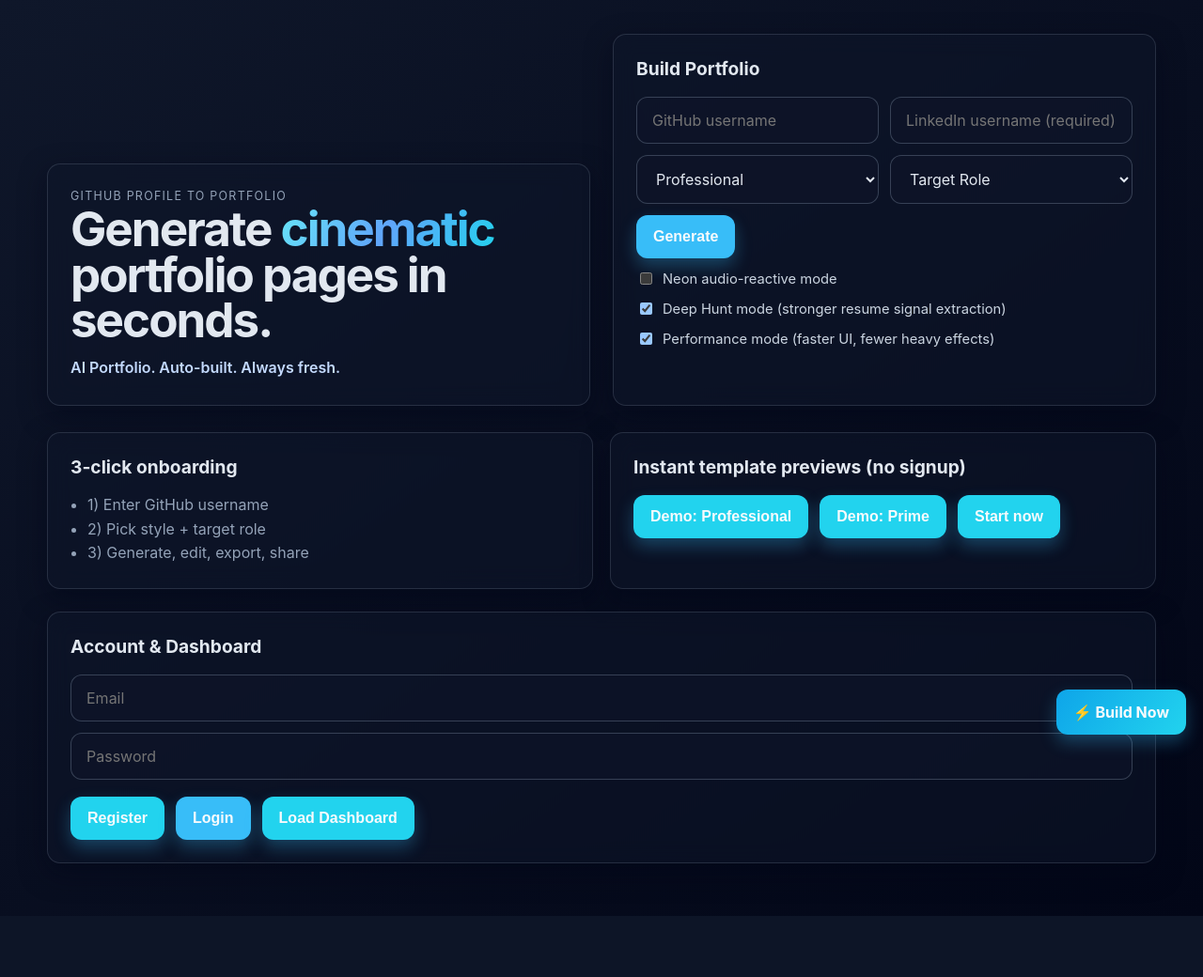
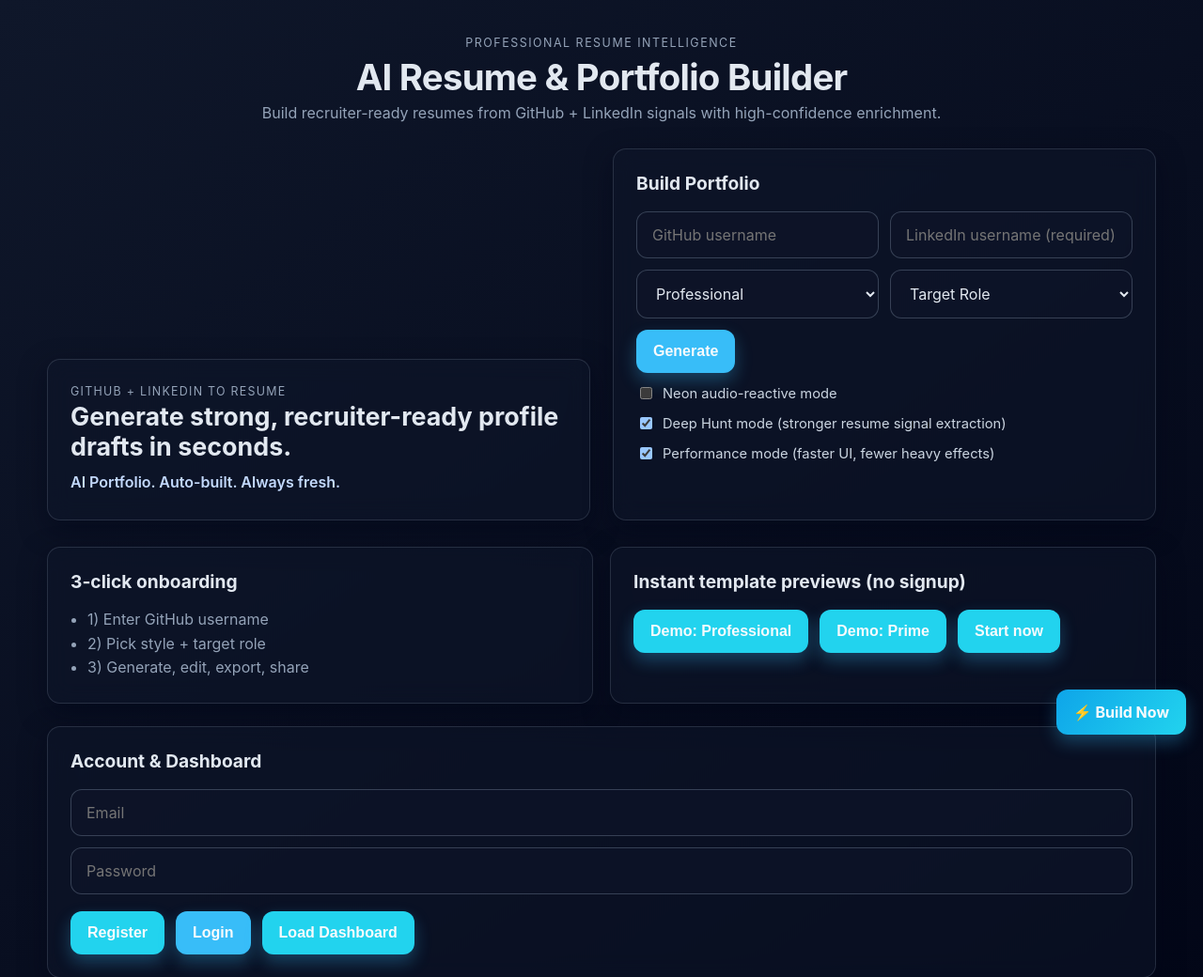
Before and after one commit to bhedanikhilkumar-code/AutoPortfolio-Builder, a FastAPI app: page / in a window 1280 px wide. Shown: the top 1040 px of the page at 94% size. Before the commit the page ends 975 px from the top, so only its background shows below. Run offline with FastAPI, Linux system fonts and the light colour scheme.

Commit message:
feat: linkedin validation, unlimited generation, and centered professional header

```diff
--- a/app/main.py
+++ b/app/main.py
@@ -199,6 +199,10 @@ def create_app() -> FastAPI:
         github_payload = await github_service.fetch_profile(payload.username)
         try:
             linkedin_payload = await linkedin_service.fetch_public_profile(payload.linkedin_username)
+            if "not_found" in (linkedin_payload.signals or []):
+                raise HTTPException(status_code=status.HTTP_404_NOT_FOUND, detail="LinkedIn username not found.")
+        except HTTPException:
+            raise
         except Exception:
             linkedin_slug = payload.linkedin_username.strip().strip("/").split("/")[-1].replace("in/", "")
             linkedin_payload = LinkedInProfile(
--- a/app/schemas.py
+++ b/app/schemas.py
@@ -15,7 +15,7 @@ ResumeTemplate = Literal["auto", "classic", "modern", "minimal", "ats", "creativ
 GitHubUsername = Annotated[str, Field(min_length=1, max_length=39, pattern=r"^[A-Za-z0-9-]+$")]
 
 
-LinkedInUsername = Annotated[str, Field(min_length=2, max_length=100)]
+LinkedInUsername = Annotated[str, Field(min_length=3, max_length=100, pattern=r"^[A-Za-z0-9-]+$")]
 
 
 class ProfileRequest(BaseModel):
@@ -72,7 +72,7 @@ class GenerateRequest(BaseModel):
     linkedin: LinkedInProfile
     theme: ThemeMode = "modern"
     variant_id: Literal[1, 2, 3] = 1
-    try_index: Annotated[int, Field(ge=1, le=3)] = 1
+    try_index: Annotated[int, Field(ge=1)] = 1
     target_role: Literal["frontend", "backend", "fullstack", "data", "ai"] | None = None
     deep_mode: bool = True
 
--- a/app/static/index.html
+++ b/app/static/index.html
@@ -31,10 +31,16 @@
   <div class="bg-overlay" aria-hidden="true"></div>
 
   <main class="page">
+    <section class="site-title reveal" data-reveal="up">
+      <p class="site-title__eyebrow">Professional Resume Intelligence</p>
+      <h1 class="site-title__heading">AI Resume & Portfolio Builder</h1>
+      <p class="site-title__sub">Build recruiter-ready resumes from GitHub + LinkedIn signals with high-confidence enrichment.</p>
+    </section>
+
     <section class="hero">
       <div class="panel glass-card reveal" data-reveal="up">
-        <p class="hero-eyebrow">GitHub profile to portfolio</p>
-        <h1>Generate <span class="grad-text">cinematic</span> portfolio pages in seconds.</h1>
+        <p class="hero-eyebrow">GitHub + LinkedIn to Resume</p>
+        <h2 class="hero-support-title">Generate strong, recruiter-ready profile drafts in seconds.</h2>
         <p id="hero-rotator" class="hero-rotator">AI Portfolio. Auto-built. Always fresh.</p>
       </div>
       <div class="panel glass-card reveal" data-reveal="up">
--- a/app/static/script.js
+++ b/app/static/script.js
@@ -24,7 +24,6 @@ const appState = {
   username: "",
   selectedVariantId: 1,
   variants: { 1: null, 2: null, 3: null },
-  triesByUsername: {},
   selectedPdfTemplate: "auto",
   pdfTryHistoryByUsername: {},
   pdfTryCountByUsername: {},
@@ -202,24 +201,18 @@ form.addEventListener("submit", async (event) => {
     appState.profileData = profilePayload;
     appState.username = username;
 
-    const activeTry = getNextTryIndex(username);
-    if (activeTry > 3) {
-      setStatus("Try limit reached for this username in this session (3/3).");
-      return;
-    }
-
+    const nextTry = Date.now();
     const variantId = appState.selectedVariantId || 1;
-    const variantPortfolio = await generateVariant(profilePayload, theme, variantId, activeTry);
+    const variantPortfolio = await generateVariant(profilePayload, theme, variantId, nextTry);
 
     appState.variants[variantId] = {
       portfolio: deepClone(variantPortfolio),
-      tryIndex: activeTry,
+      tryIndex: nextTry,
       generatedAt: Date.now(),
     };
-    appState.triesByUsername[username.toLowerCase()] = activeTry;
 
     activateVariant(variantId);
-    setStatus(`Draft variation ${variantId}/3 generated. Tries used: ${activeTry}/3`);
+    setStatus(`Draft variation ${variantId}/3 generated.`);
     setGenerateButtonGenerated();
   } catch (error) {
     portfolioEl.hidden = true;
@@ -262,13 +255,9 @@ async function generateVariant(profilePayload, theme, variantId, tryIndex) {
     headers: { "Content-Type": "application/json", ...authHeaders() },
     body: JSON.stringify({ ...profilePayload, theme, variant_id: variantId, try_index: tryIndex, target_role: targetRole, deep_mode: deepMode }),
   });
-  const portfolioPayload = await generateResponse.json();
+  const portfolioPayload = await parseErrorPayload(generateResponse);
   if (!generateResponse.ok) throw new Error(getErrorMessage(portfolioPayload, "Failed to generate portfolio."));
   return portfolioPayload;
-}
-
-function getNextTryIndex(username) {
-  return (appState.triesByUsername[username.toLowerCase()] || 0) + 1;
 }
 
 function activateVariant(variantId) {
@@ -346,7 +335,7 @@ function renderWorkspace() {
         <div>
           <h2>Edit Content</h2>
           <p>Changes apply to the draft immediately. Use Save Edits to update the exportable portfolio state.</p>
-          <p class="muted-note"><strong>Draft Variation:</strong> ${appState.selectedVariantId}/3 &nbsp; • &nbsp; Tries used: ${(appState.triesByUsername[(appState.username || "").toLowerCase()] || 0)}/3</p>
+          <p class="muted-note"><strong>Draft Variation:</strong> ${appState.selectedVariantId}/3 &nbsp; • &nbsp; Unlimited generations enabled</p>
         </div>
         <div class="inline-actions" id="variant-tabs">
           <button data-variant-tab="1" class="btn-secondary magnetic" type="button">Variant 1</button>
@@ -434,21 +423,14 @@ function bindEditorEvents() {
         return;
       }
 
-      const activeTry = appState.triesByUsername[username.toLowerCase()] || 0;
-      if (activeTry >= 3) {
-        setStatus("Try limit reached for this username in this session (3/3).");
-        return;
-      }
-
       setLoading(true, { preserveLabel: true });
       try {
-        const nextTry = activeTry + 1;
+        const nextTry = Date.now();
         const generated = await generateVariant(appState.profileData, themeInput.value, variantId, nextTry);
         appState.variants[variantId] = { portfolio: deepClone(generated), tryIndex: nextTry, generatedAt: Date.now() };
-        appState.triesByUsername[username.toLowerCase()] = nextTry;
         activateVariant(variantId);
         setGenerateButtonGenerated();
-        setStatus(`Draft variation ${variantId}/3 generated. Tries used: ${nextTry}/3`);
+        setStatus(`Draft variation ${variantId}/3 generated.`);
       } catch (error) {
         showError(error.message);
       } finally {
@@ -465,21 +447,15 @@ function bindEditorEvents() {
         showError("Generate profile data first.");
         return;
       }
-      const activeTry = appState.triesByUsername[username.toLowerCase()] || 0;
-      if (activeTry >= 3) {
-        setStatus("Try limit reached for this username in this session (3/3).");
-        return;
-      }
       setLoading(true, { preserveLabel: true });
       try {
-        const nextTry = activeTry + 1;
+        const nextTry = Date.now();
         const variantId = appState.selectedVariantId || 1;
         const generated = await generateVariant(appState.profileData, themeInput.value, variantId, nextTry);
         appState.variants[variantId] = { portfolio: deepClone(generated), tryIndex: nextTry, generatedAt: Date.now() };
-        appState.triesByUsername[username.toLowerCase()] = nextTry;
         activateVariant(variantId);
         setGenerateButtonGenerated();
-        setStatus(`Regenerated variation ${variantId}/3. Tries used: ${nextTry}/3`);
+        setStatus(`Regenerated variation ${variantId}/3.`);
       } catch (error) {
         showError(error.message);
       } finally {
--- a/app/static/styles.css
+++ b/app/static/styles.css
@@ -63,6 +63,28 @@ body { position: relative; overflow-x: hidden; }
   z-index: 2;
 }
 
+.site-title {
+  text-align: center;
+  margin-bottom: 24px;
+}
+
+.site-title__eyebrow {
+  letter-spacing: 0.12em;
+  text-transform: uppercase;
+  font-size: 0.78rem;
+}
+
+.site-title__heading {
+  margin: 8px 0;
+  font-size: clamp(1.8rem, 3vw, 2.6rem);
+  letter-spacing: -0.02em;
+}
+
+.site-title__sub {
+  max-width: 860px;
+  margin: 0 auto;
+}
+
 .hero {
   display: grid;
   gap: 24px;
@@ -120,6 +142,7 @@ body { position: relative; overflow-x: hidden; }
 h1, h2, h3, p, label { margin: 0; }
 h1 { font-size: clamp(2rem, 4vw, 3.5rem); line-height: 0.95; letter-spacing: -0.04em; margin-bottom: 14px; }
 h2 { font-size: 1.2rem; margin-bottom: 16px; }
+.hero-support-title { font-size: clamp(1.2rem, 2.1vw, 1.7rem); margin-bottom: 10px; }
 h3 { font-size: 1rem; margin-bottom: 10px; }
 p { color: var(--muted); line-height: 1.6; }
 
```
Also changed, not shown: app/services/linkedin.py (+10 -0 lines), tests/test_api.py (+7 -0 lines).
